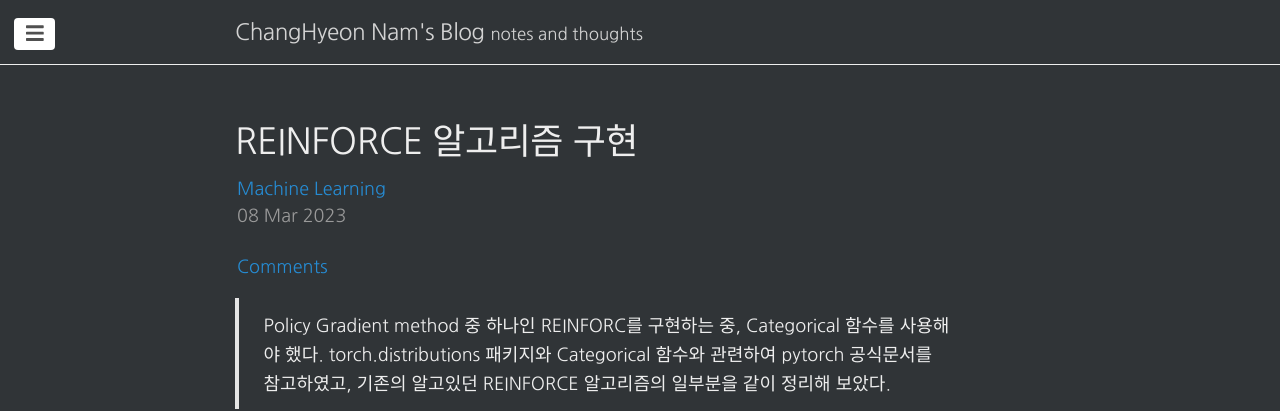
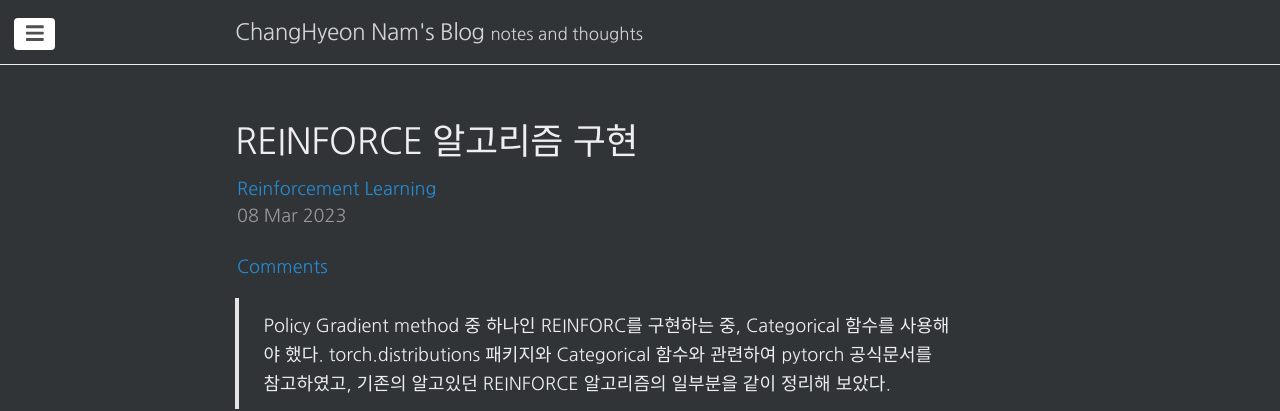
Before and after one commit to changhyeonnam/changhyeonnam.github.io, a Jekyll site: the page built from _posts/2023/2023-03-8-reinforce.md, in a window 1280 px wide and 900 px high. Shown: the top 411 px of the window. Built offline with Jekyll 4.4.1, drawn with Linux system fonts in a browser that asks for light colours; nearby versions of some CDN libraries; formulas are drawn with MathJax 3; comment, search, counter and statistics services are not loaded.

Commit message:
update tag

```diff
--- a/_posts/2023/2023-03-8-reinforce.md
+++ b/_posts/2023/2023-03-8-reinforce.md
@@ -3,7 +3,7 @@ title: REINFORCE 알고리즘 구현
 layout: post
 Created: March 8, 2023 1:12 PM
 tags:
-    - Machine Learning
+    - Reinforcement Learning
 use_math: true
 comments: true
 sitemap :
```
